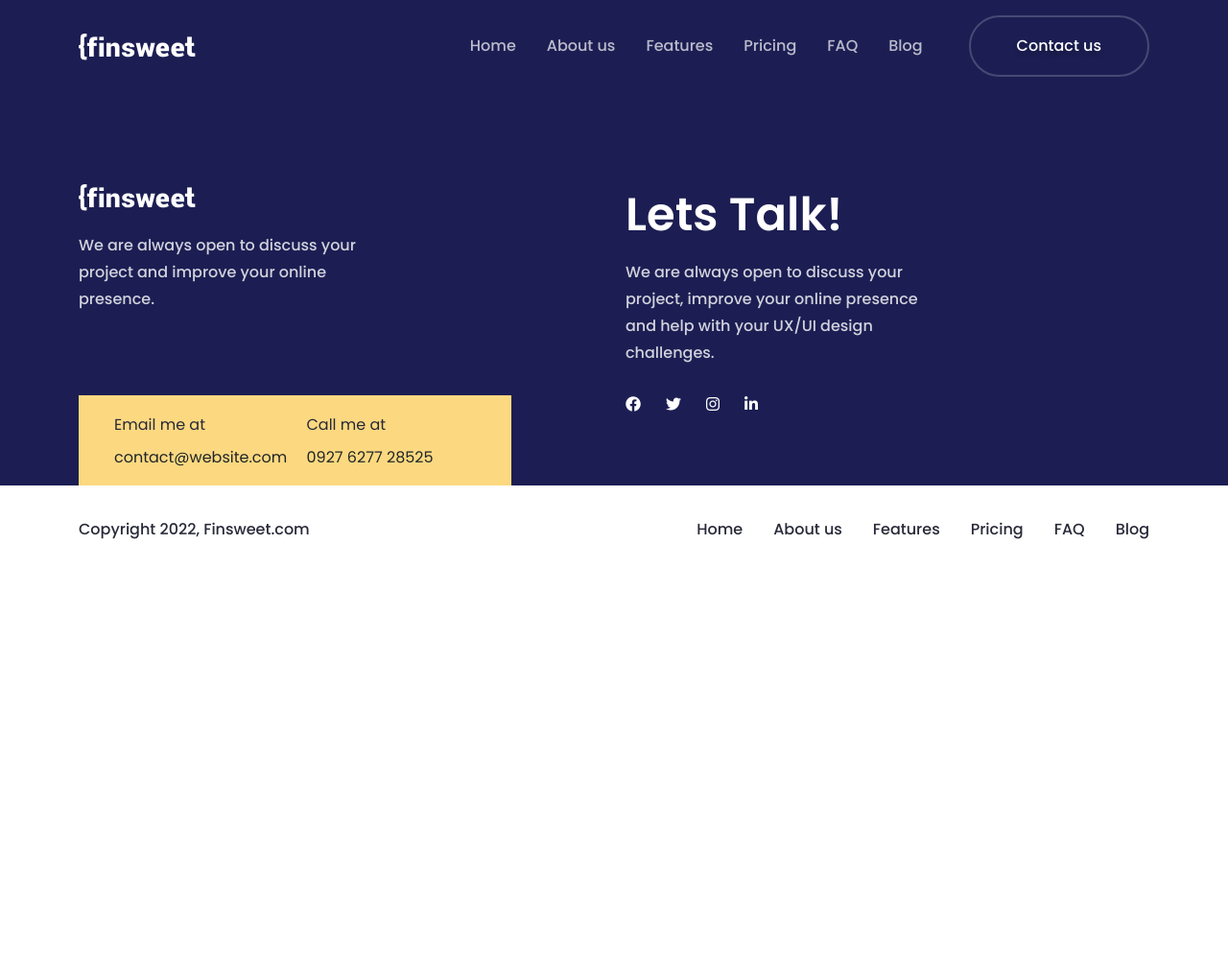
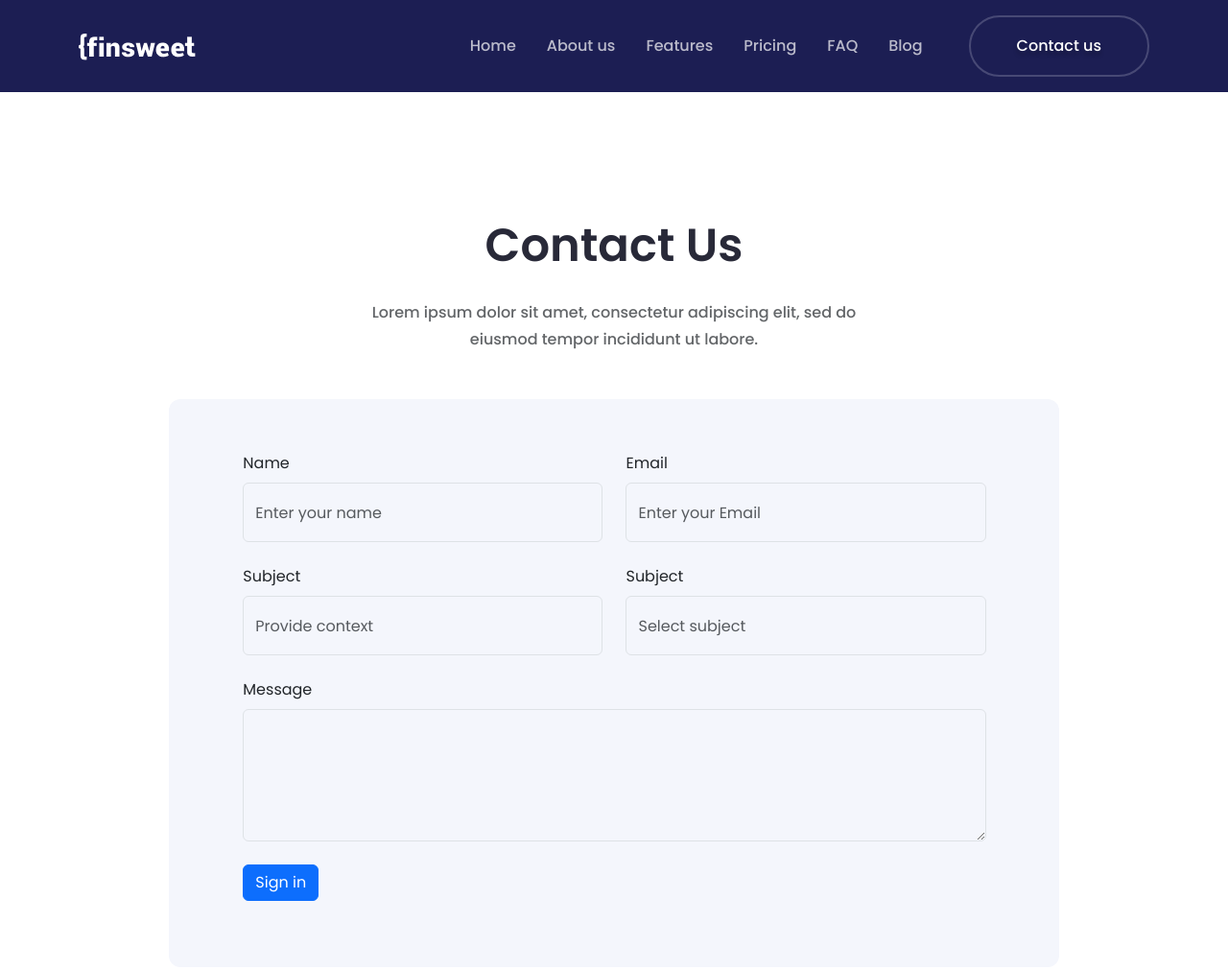
Before and after one commit to shakhawat-coder/multipage, a plain HTML site: page contact.html in a window 1280 px wide. Shown: the top 1011 px of the page at 96% size. Before the commit the page ends 800 px from the top, so only its background shows below. Drawn offline with nearby package versions, Linux system fonts and the light colour scheme.

Commit message:
contact page design

```diff
--- a/contact.html
+++ b/contact.html
@@ -1,40 +1,24 @@
 <!DOCTYPE html>
 <html lang="en">
+
 <head>
   <meta charset="utf-8" />
   <meta name="viewport" content="width=device-width, initial-scale=1" />
   <title>Multipage website</title>
-    <link
-      href="https://cdn.jsdelivr.net/npm/bootstrap@5.3.1/dist/css/bootstrap.min.css"
-      rel="stylesheet"
-      integrity="sha384-4bw+/aepP/YC94hEpVNVgiZdgIC5+VKNBQNGCHeKRQN+PtmoHDEXuppvnDJzQIu9"
-      crossorigin="anonymous"
-    />
-    <link
-      rel="stylesheet"
-      href="https://cdnjs.cloudflare.com/ajax/libs/font-awesome/6.4.2/css/all.min.css"
+  <link href="https://cdn.jsdelivr.net/npm/bootstrap@5.3.1/dist/css/bootstrap.min.css" rel="stylesheet"
+    integrity="sha384-4bw+/aepP/YC94hEpVNVgiZdgIC5+VKNBQNGCHeKRQN+PtmoHDEXuppvnDJzQIu9" crossorigin="anonymous" />
+  <link rel="stylesheet" href="https://cdnjs.cloudflare.com/ajax/libs/font-awesome/6.4.2/css/all.min.css"
     integrity="sha512-z3gLpd7yknf1YoNbCzqRKc4qyor8gaKU1qmn+CShxbuBusANI9QpRohGBreCFkKxLhei6S9CQXFEbbKuqLg0DA=="
-      crossorigin="anonymous"
-      referrerpolicy="no-referrer"
-    />
+    crossorigin="anonymous" referrerpolicy="no-referrer" />
   <link rel="stylesheet" href="./css/style.css" />
 </head>
 
 <body>
   <nav class="navbar navbar-expand-lg">
     <div class="container">
-        <a class="navbar-brand" href="#"
-          ><img src="./images/logo.png" alt=""
-        /></a>
-        <button
-          class="navbar-toggler"
-          type="button"
-          data-bs-toggle="collapse"
-          data-bs-target="#navbarNav"
-          aria-controls="navbarNav"
-          aria-expanded="false"
-          aria-label="Toggle navigation"
-        >
+      <a class="navbar-brand" href="#"><img src="./images/logo.png" alt="" /></a>
+      <button class="navbar-toggler" type="button" data-bs-toggle="collapse" data-bs-target="#navbarNav"
+        aria-controls="navbarNav" aria-expanded="false" aria-label="Toggle navigation">
         <span class="navbar-toggler-icon"></span>
       </button>
       <div class="collapse navbar-collapse" id="navbarNav">
@@ -62,6 +46,50 @@
       </div>
     </div>
   </nav>
+  <!-- {% comment %} =================Contact section=============== {% endcomment %} -->
+  <section id="contact">
+    <div class="container">
+      <div class="section_header">
+        <h2>Contact Us</h2>
+        <p class="common_p">Lorem ipsum dolor sit amet, consectetur adipiscing elit, sed do eiusmod tempor incididunt ut
+          labore.</p>
+      </div>
+      <div class="row g-3">
+        <div class="col-md-10 m-auto">
+          <form action="">
+            <div class="row">
+              <div class="col-lg-6">
+                <label for="inputEmail4" class="form-label">Name</label>
+                <input type="email" class="form-control" id="inputEmail4" placeholder="Enter your name">
+              </div>
+              <div class="col-lg-6">
+                <label for="inputEmail4" class="form-label">Email</label>
+                <input type="email" class="form-control" id="inputEmail4" placeholder="Enter your Email">
+              </div>
+              <div class="col-lg-6">
+                <label for="inputEmail4" class="form-label">Subject</label>
+                <input type="email" class="form-control" id="inputEmail4" placeholder="Provide context">
+              </div>
+              <div class="col-lg-6">
+                <label for="inputEmail4" class="form-label">Subject</label>
+                <input type="email" class="form-control" id="inputEmail4" placeholder="Select subject">
+              </div>
+              <div class="col-12">
+                <label for="inputAddress2" class="form-label">Message</label>
+                <textarea type="text" class="form-control" id="inputAddress2" rows="3"
+                  placeholder="Write your question here">
+                </textarea>
+              </div>
+              <div class="col-12">
+                <button type="submit" class="btn btn-primary">Sign in</button>
+              </div>
+            </div>
+          </form>
+        </div>
+      </div>
+    </div>
+  </section>
+
 
   <!-- =================Footer section==========-->
   <footer>
@@ -142,10 +170,9 @@
     </div>
   </footer>
 
-    <script
-      src="https://cdn.jsdelivr.net/npm/bootstrap@5.3.1/dist/js/bootstrap.bundle.min.js"
+  <script src="https://cdn.jsdelivr.net/npm/bootstrap@5.3.1/dist/js/bootstrap.bundle.min.js"
     integrity="sha384-HwwvtgBNo3bZJJLYd8oVXjrBZt8cqVSpeBNS5n7C8IVInixGAoxmnlMuBnhbgrkm"
-      crossorigin="anonymous"
-    ></script>
+    crossorigin="anonymous"></script>
 </body>
+
 </html>
--- a/css/style.css
+++ b/css/style.css
@@ -4,6 +4,7 @@
     --white:#ffffff;
     --yellow: #FCD980;
     --dark-blue:#282938;
+    --grey: #F4F6FC;
     --transition: all linear .3s;
 }
 *{
@@ -42,6 +43,23 @@ ul,li{
     font-style: normal;
     font-weight: 500;
     line-height: 28px;
+}
+h2{
+    color: var(--dark-blue, #282938);
+    font-family: Poppins;
+    font-size: 48px;
+    font-style: normal;
+    font-weight: 600;
+    line-height: 64px;
+}
+.section_header h2{
+    text-align: center;
+    padding-bottom: 16px;
+}
+.section_header p{
+    text-align: center;
+    margin: 0 auto;
+    opacity: 0.7;
 }
 /* ============NavBar section============ */
 .navbar{
@@ -98,8 +116,35 @@ ul,li{
 
 
 
+/* =======================Contact page==================== */
+#contact{
+    padding: 128px 0;
+}
+#contact .section_header p{
+    width: 520px;
+    padding-bottom: 64px;
+}
+#contact form{
+    background: var(--grey);
+    border-radius: 12px;
+    padding: 55px 76px 69px 77px;
+}
+#contact form input,#contact form textarea{
+    background-color: transparent;
+    margin-bottom: 24px;
+    outline: 0;
+}
+#contact form input{
+    height: 62px;
+    margin-bottom: 24px;
+}
+#contact form textarea{
+    height: 138px;
+}
+#contact form input:focus,#contact form textarea:focus{
+    box-shadow: none;
 
-
+}
 
 
 
```
Lines whose indentation alone changed are shown as unchanged.
